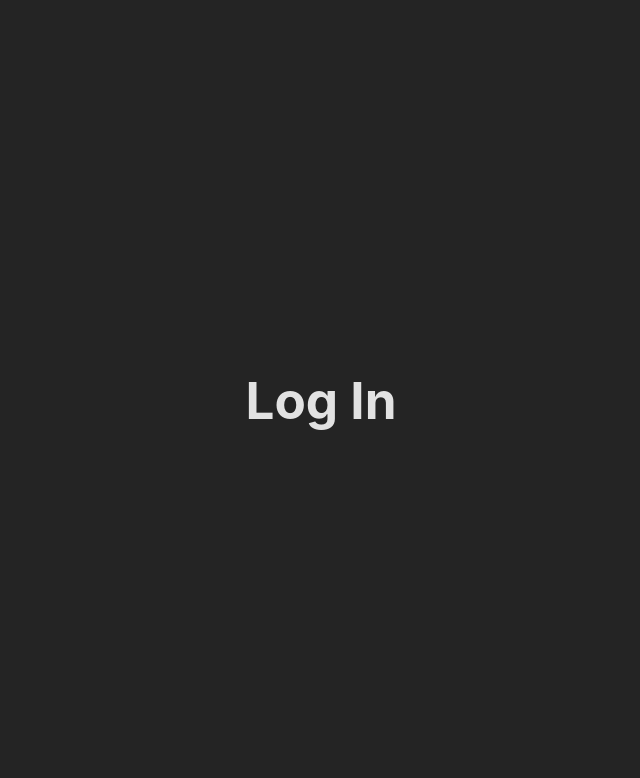
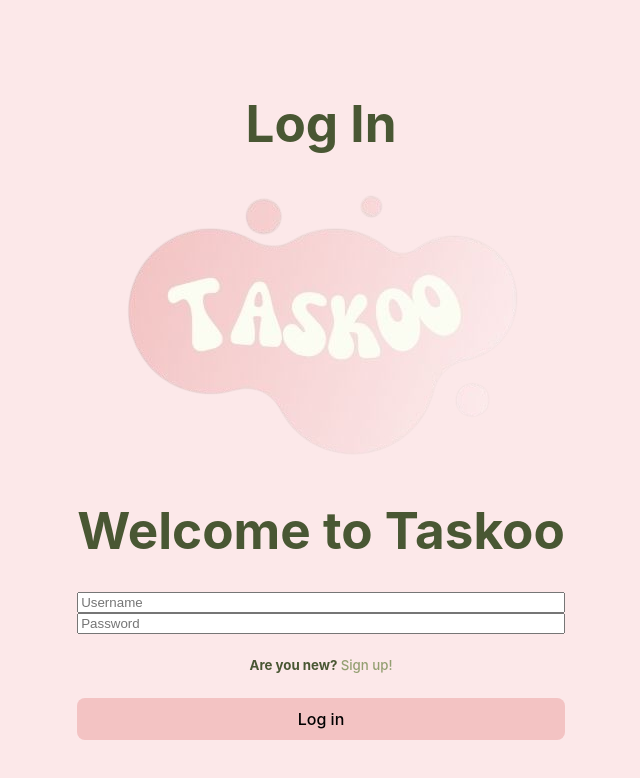
Before and after one commit to giecherry/Productivity-Assistant-Application, a React (Vite) app: page / in a window 1280 px wide. Shown: the top 778 px of the page, without its empty margins (319-959 px from the left). Built offline with nearby package versions, Linux system fonts and the light colour scheme.

Commit message:
log in + sign up structure

```diff
--- a/src/App.jsx
+++ b/src/App.jsx
@@ -5,6 +5,7 @@ import TodosAndActivities from './pages/TodosAndActivities'
 import Habits from './pages/Habits'
 import EventCalendar from './pages/EventCalendar'
 import LogIn from './pages/LogIn'
+import SignUp from './pages/SignUp'
 
 
 function App() {
@@ -12,6 +13,7 @@ function App() {
     <>
       <Routes>
         <Route path="/" element={<LogIn/>} />
+        <Route path="/signup" element={<SignUp/>} />
         <Route path="/home" element={<HomePage />} />
         <Route path="/todo=:id" element={<TodosAndActivities />} />
         <Route path="/habits" element={<Habits />} />
--- a/src/index.css
+++ b/src/index.css
@@ -1,11 +1,21 @@
+
+/* COLOR PALETTE */
+/*
+--misty-rose: #FCE8E9ff;
+--dark-moss-green: #495733ff;
+--moss-green: #939F71ff;
+--tea-rose-red: #F3C3C3ff;
+--baby-powder: #FEFBF5ff;
+*/
+
 :root {
   font-family: Inter, system-ui, Avenir, Helvetica, Arial, sans-serif;
   line-height: 1.5;
   font-weight: 400;
 
   color-scheme: light dark;
-  color: rgba(255, 255, 255, 0.87);
-  background-color: #242424;
+  color: #495733ff;
+  background-color: #FCE8E9ff;
 
   font-synthesis: none;
   text-rendering: optimizeLegibility;
@@ -15,11 +25,11 @@
 
 a {
   font-weight: 500;
-  color: #646cff;
+  color: #939F71ff;
   text-decoration: inherit;
 }
 a:hover {
-  color: #535bf2;
+  color: #495733ff;
 }
 
 body {
@@ -42,14 +52,19 @@ button {
   font-size: 1em;
   font-weight: 500;
   font-family: inherit;
-  background-color: #1a1a1a;
+  background-color: #F3C3C3ff;
   cursor: pointer;
   transition: border-color 0.25s;
 }
 button:hover {
-  border-color: #646cff;
+  border-color: #495733ff;
 }
 button:focus,
 button:focus-visible {
   outline: 4px auto -webkit-focus-ring-color;
 }
+
+.logInContainer, .signUpContainer{
+  display: flex;
+  flex-direction: column;
+}
--- a/src/pages/LogIn.jsx
+++ b/src/pages/LogIn.jsx
@@ -1,7 +1,22 @@
+import {Link} from 'react-router-dom'
+import SignUp from "./SignUp"
+import Logo from "../assets/logo.png"
+
 const LogIn = () => {
     return (
         <>
             <h1>Log In</h1>
+            <div className="logInContainer">
+                <div className="logo">
+                    <img src={Logo} alt="Taskoo logo" />
+                </div>
+                <h1>Welcome to Taskoo</h1>
+                <input type="text" placeholder='Username' />
+                <input type="password" placeholder='Password'/>
+                <h5>Are you new? <Link to="/signup" element= {<SignUp/>} >Sign up!</Link></h5>
+                <button>Log in</button>
+            </div>
+
         </>
     )
 }
--- /dev/null
+++ b/src/pages/SignUp.jsx
@@ -0,0 +1,22 @@
+import {Link} from 'react-router-dom'
+import LogIn from "./LogIn"
+
+const SignUp = () => {
+    return (
+        <>
+            <h1>Sign Up</h1>
+            <div className="signUpContainer">
+                <div className="logo">Logo</div>
+                <h1>Welcome to Taskoo</h1>
+                <input type="text" placeholder="Username"/>
+                <input type="text" placeholder="E-mail" />
+                <input type="password"/>
+                <h5>Already a member? <Link to="/" element= {<LogIn/>}>Log in!</Link></h5>
+                <button>Sign in</button>
+            </div>
+
+        </>
+    )
+}
+
+export default SignUp
```
Also changed, not shown: src/assets/logo.png (added).
